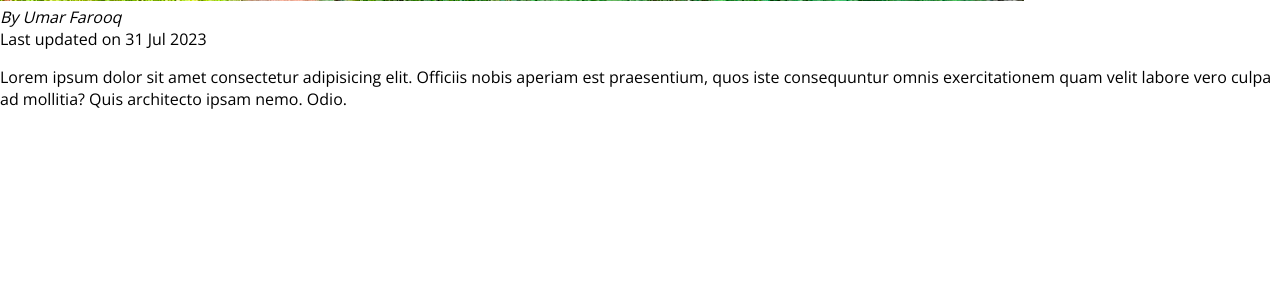
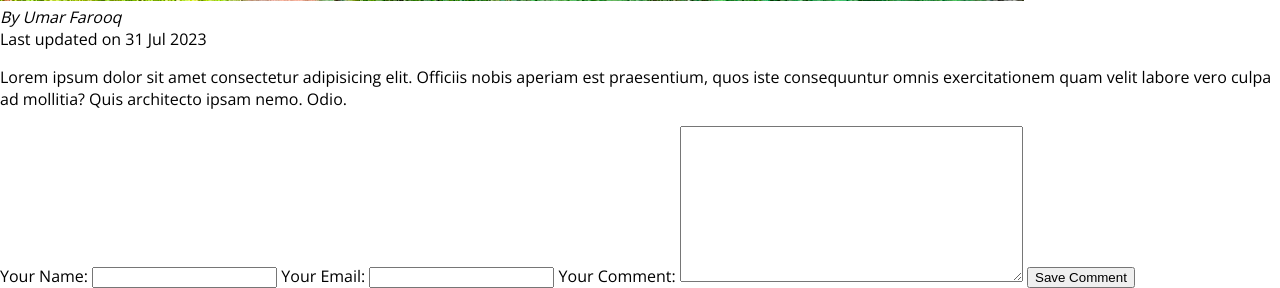
Before and after one commit to Umar-Mughal/Django-Teaching, a Django app: a page that uses my_site/blog/templates/blog/post-detail.html in a window 1280 px wide. Shown: the part 858-1146 px from the top of the page. Before the commit the page ends 967 px from the top, so only its background shows below. Run offline with Django 4.2, Linux system fonts and the light colour scheme; data comes from the database, SQL or seed files in the repository; both versions use the stored data as it was after the commit.

Commit message:
Adding a Comment Model & Form
Description:

- Make & Run migrations after adding Comment Model

```diff
--- /dev/null
+++ b/my_site/blog/forms.py
@@ -0,0 +1,11 @@
+from django import forms
+from .models import Comment
+class CommentForm(forms.ModelForm):
+    class Meta:
+        model = Comment
+        exclude = ['post']
+        labels = {
+            "user_name": "Your Name",
+            "user_email": "Your Email",
+            "text": "Your Comment"
+        }
--- a/my_site/blog/models.py
+++ b/my_site/blog/models.py
@@ -27,3 +27,9 @@ class Post(models.Model):
     content = models.TextField(validators=[MinLengthValidator(10)])
     author = models.ForeignKey(Author, on_delete=models.SET_NULL, null=True, related_name="posts")
     tags = models.ManyToManyField(Tag)
+
+class Comment(models.Model):
+    user_name = models.CharField(max_length=120)
+    user_email = models.EmailField()
+    text = models.TextField(max_length=400)
+    post = models.ForeignKey(Post, on_delete=models.CASCADE, related_name="comments")
--- a/my_site/blog/templates/blog/post-detail.html
+++ b/my_site/blog/templates/blog/post-detail.html
@@ -26,5 +26,12 @@
 
 <main>
   {{ post.content|linebreaks }}
+
+  <div>
+    <form action="">
+        {{ comment_form }}
+        <button>Save Comment</button>
+    </form>
+  </div>
 </main>
 {% endblock %}
--- a/my_site/blog/views.py
+++ b/my_site/blog/views.py
@@ -2,6 +2,7 @@ from django.shortcuts import render, get_object_or_404
 from django.views.generic import ListView, DetailView
 
 from .models import Post
+from .forms import CommentForm
 
 # Create your views here.
 
@@ -33,6 +34,7 @@ class SinglePostView(DetailView):
     def get_context_data(self, **kwargs):
         context = super().get_context_data(**kwargs)
         context['post_tags'] = self.object.tags.all()
+        context["comment_form"] = CommentForm()
         return context
 
 def starting_page(request):
```
Also changed, not shown: my_site/blog/migrations/0003_comment.py (added), my_site/db.sqlite3.
